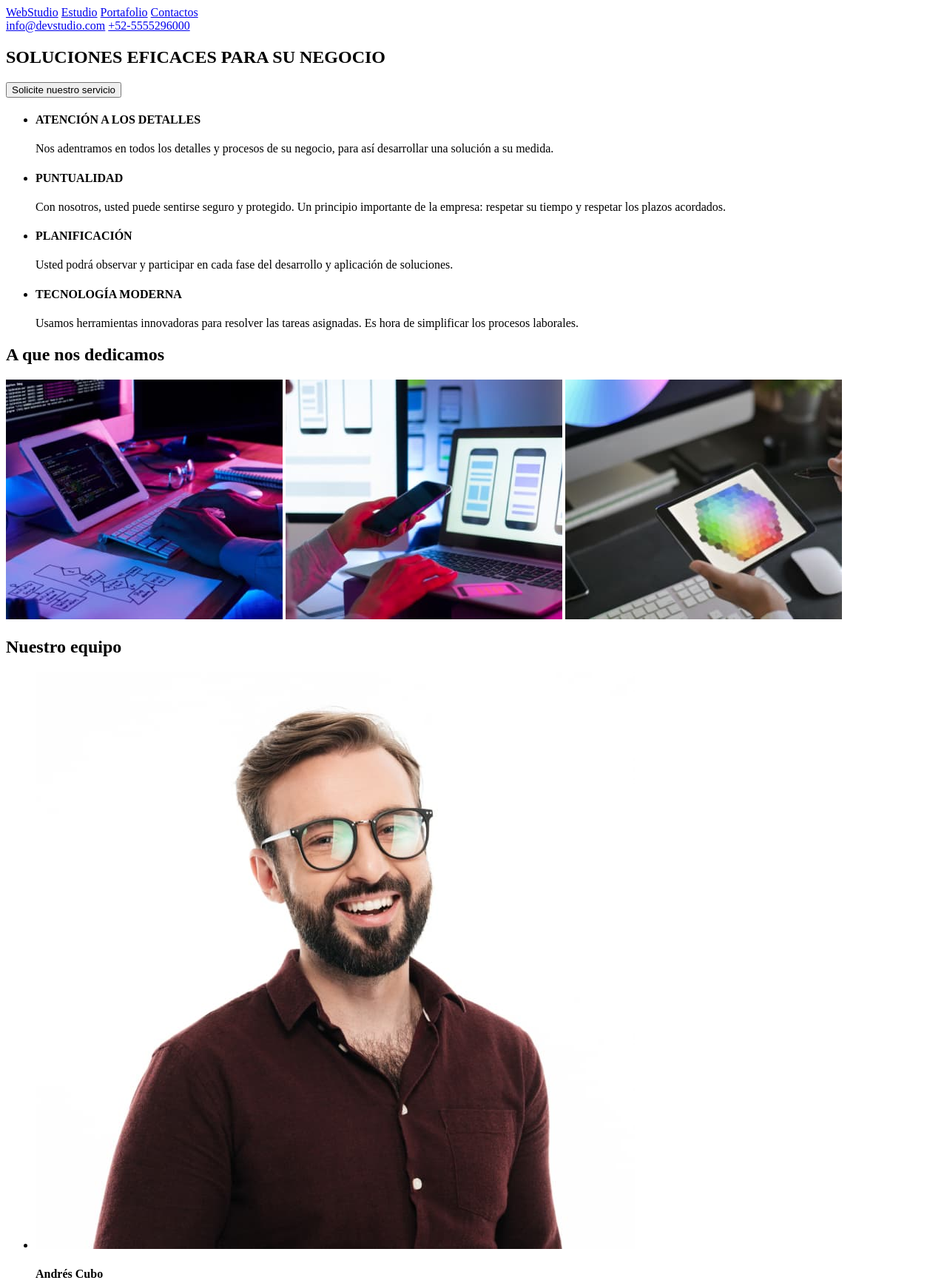
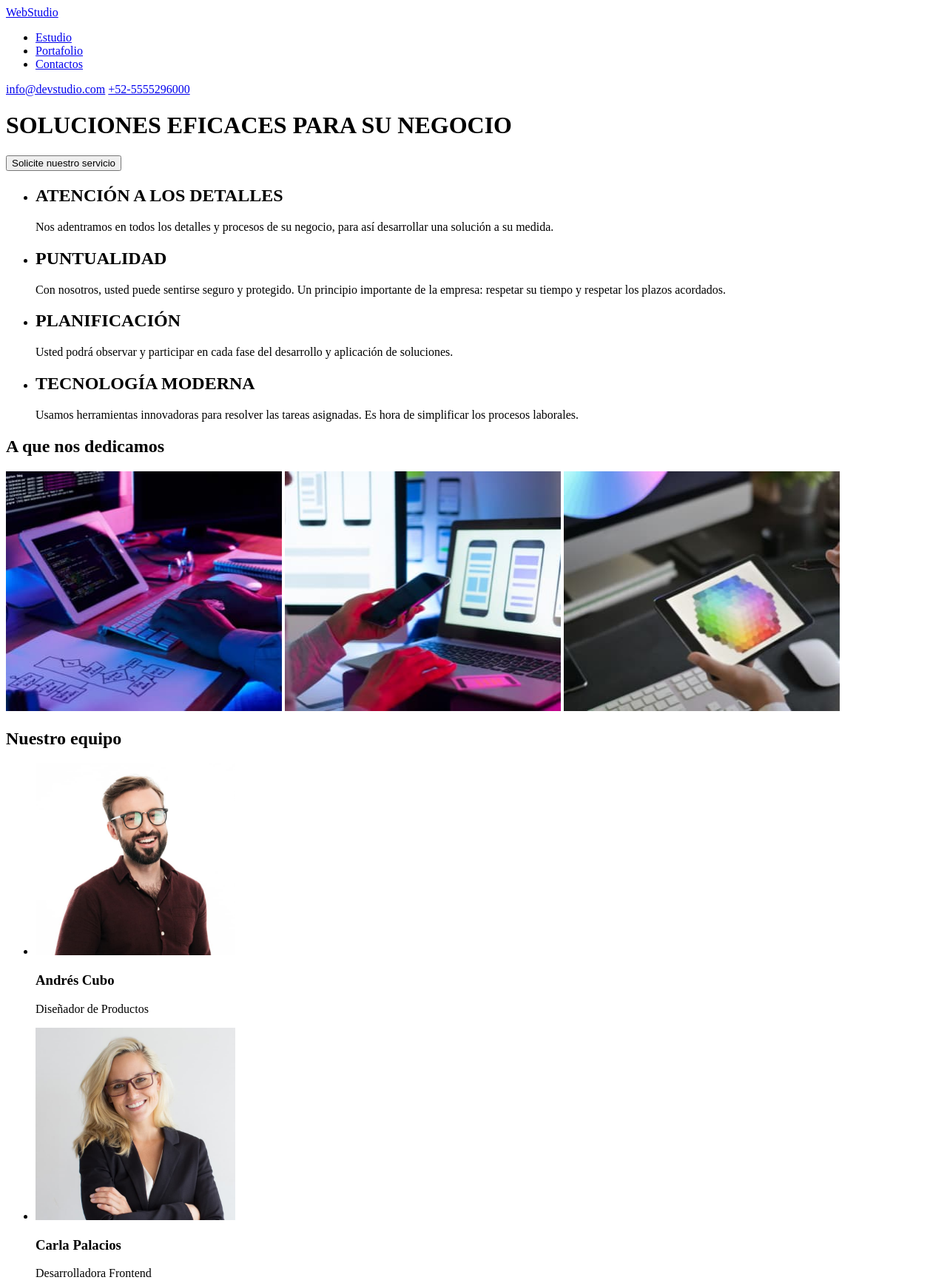
Before and after one commit to Mepphist0/goit-markup-hw-01, a plain HTML site: page index.html in a window 1280 px wide. Shown: the top 1734 px of the page at 74% size. Drawn offline with Linux system fonts and the light colour scheme.

Commit message:
Código completo

```diff
--- a/index.html
+++ b/index.html
@@ -7,31 +7,33 @@
     <title>Studio</title>
   </head>
   <body>
-    <nav>
+    <header>
       <a class="logosup" href="#"><span>WebStudio</span></a>
-      <a class="estudio" href="#" target="_blank"><span>Estudio</span></a>
-      <a class="portafolio" href="#" target="_blank"><span>Portafolio</span></a>
-      <a class="contacts" href="#" target="_blank"><span>Contactos</span></a>
-    </nav>
-    <!--TODO: Alinear la información de contacto con el logo y la barra de navegación.-->
-    <a href="mailto:info@devstudio.com">info@devstudio.com</a>
-    <a href="tel:+525555296000">+52-5555296000</a>
-    <!--TODO:Preguntar si el texto debe llevar algún tipo de diseño para poner el span.-->
-    <article>
+      <nav>
+        <ul>
+          <li><a class="estudio" href="#" target="_blank"><span>Estudio</span></a></li>
+          <li><a class="portafolio" href="#" target="_blank"><span>Portafolio</span></a></li>
+          <li><a class="contacts" href="#" target="_blank"><span>Contactos</span></a></li>
+        </ul>
+      </nav>
+      <a href="mailto:info@devstudio.com">info@devstudio.com</a>
+      <a href="tel:+525555296000">+52-5555296000</a>
+    </header>
+    <main>
       <h1>SOLUCIONES EFICACES PARA SU NEGOCIO</h1>
       <button type="button">Solicite nuestro servicio</button>
-    </article>
+    </main>
     <article>
       <ul class="cards">
         <li class="card">
-          <h4 class="card-tittle">ATENCIÓN A LOS DETALLES</h4>
+          <h2 class="card-tittle">ATENCIÓN A LOS DETALLES</h2>
           <p class="card-description">
             Nos adentramos en todos los detalles y procesos de su negocio, para
             así desarrollar una solución a su medida.
           </p>
         </li>
         <li class="card">
-          <h4 class="card-tittle">PUNTUALIDAD</h4>
+          <h2 class="card-tittle">PUNTUALIDAD</h2>
           <p class="card-description">
             Con nosotros, usted puede sentirse seguro y protegido. Un principio
             importante de la empresa: respetar su tiempo y respetar los plazos
@@ -39,14 +41,14 @@
           </p>
         </li>
         <li class="card">
-          <h4 class="card-tittle">PLANIFICACIÓN</h4>
+          <h2 class="card-tittle">PLANIFICACIÓN</h2>
           <p class="card-description">
             Usted podrá observar y participar en cada fase del desarrollo y
             aplicación de soluciones.
           </p>
         </li>
         <li class="card">
-          <h4 class="card-tittle">TECNOLOGÍA MODERNA</h4>
+          <h2 class="card-tittle">TECNOLOGÍA MODERNA</h2>
           <p class="card-description">
             Usamos herramientas innovadoras para resolver las tareas asignadas.
             Es hora de simplificar los procesos laborales.
@@ -56,31 +58,31 @@
     </article>
     <article>
       <h2>A que nos dedicamos</h2>
-      <img src="assets/images/caja1.jpg" alt="escribiendo" />
-      <img src="assets/images/caja2.jpg" alt="celular" />
-      <img src="assets/images/caja3.jpg" alt="colores" />
+      <img src="assets/images/caja1.jpg" alt="escribiendo" width="373.16" height="323.7"/>
+      <img src="assets/images/caja2.jpg" alt="celular" width="373.16" height="323.7"/>
+      <img src="assets/images/caja3.jpg" alt="colores" width="373.16" height="323.7"/>
     </article>
     <article>
       <h2>Nuestro equipo</h2>
       <ul class="cards">
         <li class="card">
-          <img src="assets/images/andres.jpg" alt="" />
-          <h4 class="card-tittle">Andrés Cubo</h4>
+          <img src="assets/images/andres.jpg" alt="andres" width="270" height="260"/>
+          <h3 class="card-tittle">Andrés Cubo</h3>
           <p class="card-description">Diseñador de Productos</p>
         </li>
         <li class="card">
-          <img src="assets/images/carla.jpg" alt="" />
-          <h4 class="card-tittle">Carla Palacios</h4>
+          <img src="assets/images/carla.jpg" alt="carla" width="270" height="260"/>
+          <h3 class="card-tittle">Carla Palacios</h3>
           <p class="card-description">Desarrolladora Frontend</p>
         </li>
         <li class="card">
-          <img src="assets/images/mario.jpg" alt="" />
-          <h4 class="card-tittle">Mario Dorado</h4>
+          <img src="assets/images/mario.jpg" alt="mario" width="270" height="260"/>
+          <h3 class="card-tittle">Mario Dorado</h3>
           <p class="card-description">Marketing</p>
         </li>
         <li class="card">
-          <img src="assets/images/pablo.jpg" alt="" />
-          <h4 class="card-tittle">Pablo Mijangos</h4>
+          <img src="assets/images/pablo.jpg" alt="pablo" width="270" height="260"/>
+          <h3 class="card-tittle">Pablo Mijangos</h3>
           <p class="card-description">Diseñador IU</p>
         </li>
       </ul>
```
